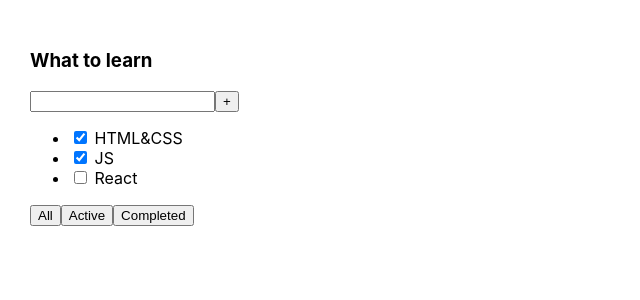
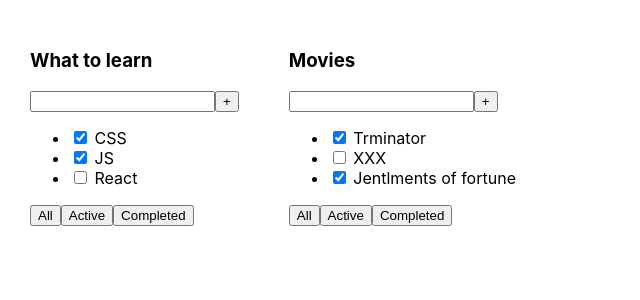
Before and after one commit to nokken65/todolist, a React (Create React App) app: page / in a window 1280 px wide. Shown: the top 300 px of the page, without its empty margins (0-640 px from the left). Built offline with nearby package versions, Linux system fonts and the light colour scheme.

Commit message:
refactor: move todolist to separate file

```diff
--- a/src/App.tsx
+++ b/src/App.tsx
@@ -1,31 +1,24 @@
 import './App.css'
+
+import { type Task, Todolist } from './Todolist'
+
+const tasks1: Task[] = [
+  { id: 1, isDone: true, title: 'CSS' },
+  { id: 2, isDone: true, title: 'JS' },
+  { id: 3, isDone: false, title: 'React' },
+]
+
+const tasks2: Task[] = [
+  { id: 1, isDone: true, title: 'Trminator' },
+  { id: 2, isDone: false, title: 'XXX' },
+  { id: 3, isDone: true, title: 'Jentlments of fortune' },
+]
 
 function App() {
   return (
     <div className={'App'}>
-      <div>
-        <h3>What to learn</h3>
-        <div>
-          <input />
-          <button>+</button>
-        </div>
-        <ul>
-          <li>
-            <input checked type={'checkbox'} /> <span>HTML&CSS</span>
-          </li>
-          <li>
-            <input checked type={'checkbox'} /> <span>JS</span>
-          </li>
-          <li>
-            <input checked={false} type={'checkbox'} /> <span>React</span>
-          </li>
-        </ul>
-        <div>
-          <button>All</button>
-          <button>Active</button>
-          <button>Completed</button>
-        </div>
-      </div>
+      <Todolist tasks={tasks1} title={'What to learn'} />
+      <Todolist tasks={tasks2} title={'Movies'} />
     </div>
   )
 }
--- /dev/null
+++ b/src/Todolist.tsx
@@ -0,0 +1,33 @@
+type Task = { id: number; isDone: boolean; title: string }
+
+type TodolistProps = {
+  tasks: Task[]
+  title: string
+}
+
+const Todolist = ({ tasks, title }: TodolistProps) => {
+  return (
+    <div>
+      <h3>{title}</h3>
+      <div>
+        <input />
+        <button>+</button>
+      </div>
+      <ul>
+        {tasks.map(task => (
+          <li key={task.id}>
+            <input checked={task.isDone} type={'checkbox'} /> <span>{task.title}</span>
+          </li>
+        ))}
+      </ul>
+      <div>
+        <button>All</button>
+        <button>Active</button>
+        <button>Completed</button>
+      </div>
+    </div>
+  )
+}
+
+export { Todolist }
+export type { Task }
```
